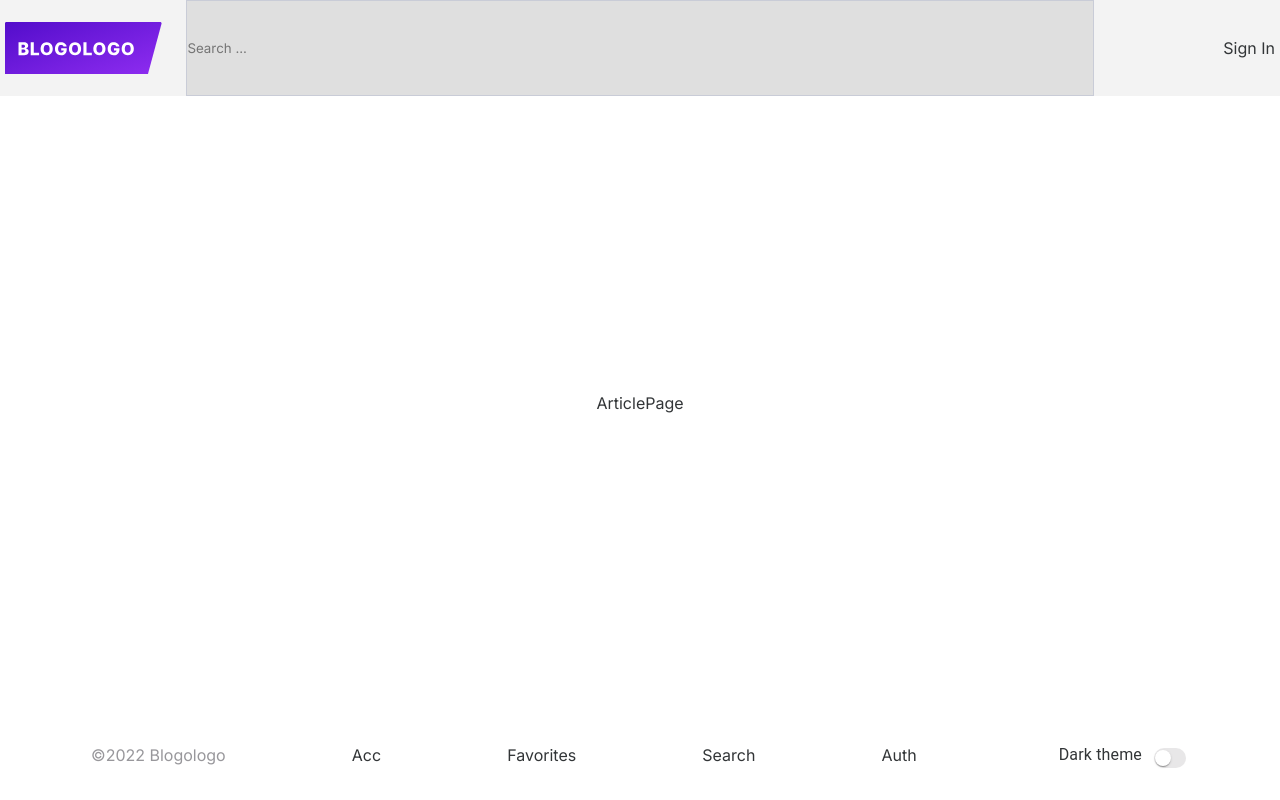
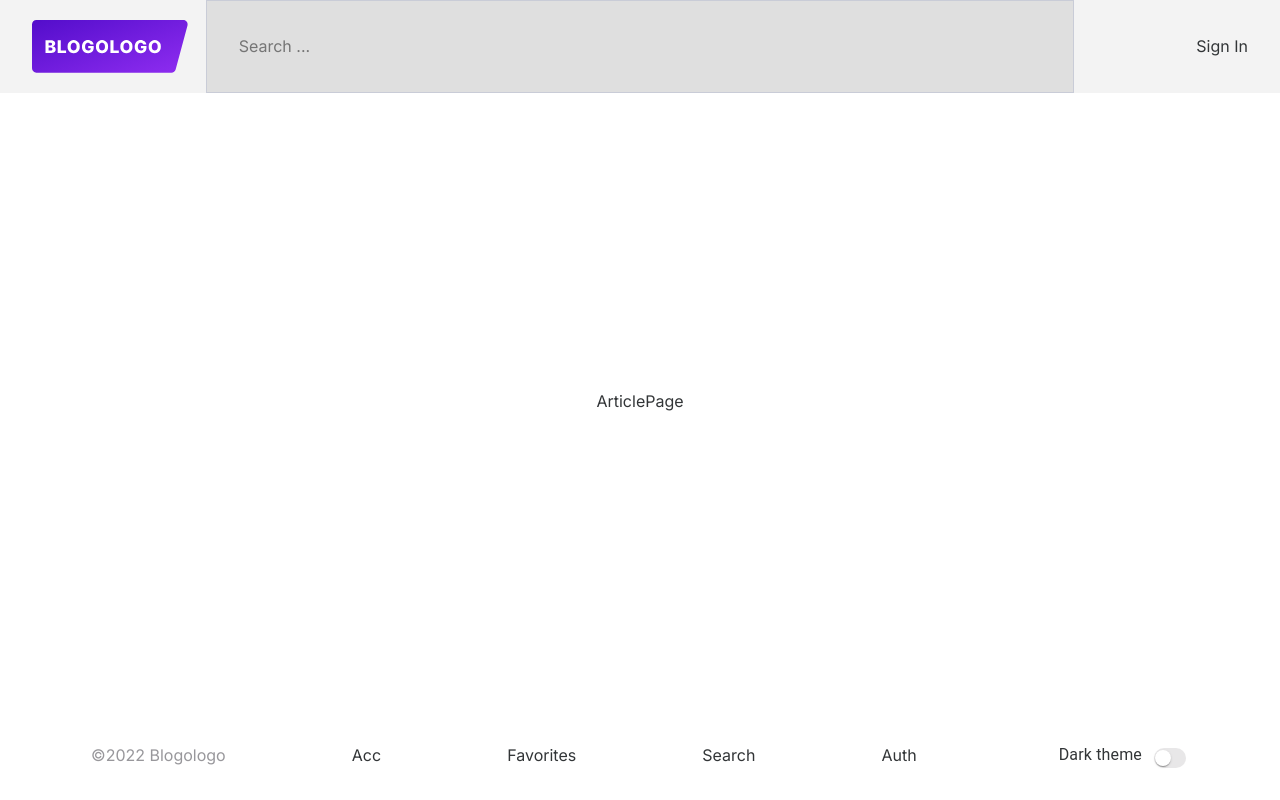
Before and after one commit to marshitsky/BlogoLogo, a React (Create React App) app: page /content in a window 1280 px wide. Both pictures are taken after a click on the icon 1081 px from the left and 48 px from the top of the page. Built offline with nearby package versions, Linux system fonts and the light colour scheme; some icons are missing.

Commit message:
feat(store): add styles to nav-bar

```diff
--- a/src/assets/icons/index.ts
+++ b/src/assets/icons/index.ts
@@ -1,4 +1,5 @@
 import { ReactComponent as SignInIcon } from "./sign-in-icon.svg";
 import { ReactComponent as SearchIcon } from "./search-icon.svg";
+import { ReactComponent as CloseIcon } from "./close-icon.svg";
 
-export { SignInIcon, SearchIcon };
+export { SignInIcon, SearchIcon, CloseIcon };
--- a/src/components/NavBar/styles.ts
+++ b/src/components/NavBar/styles.ts
@@ -1,19 +1,20 @@
 import styled from "styled-components";
-import { Color } from "../../ui";
-import { Search } from "../Search/Search";
 import { NavLink } from "react-router-dom";
+import { Color } from "ui";
+import { Search } from "components/Search/Search";
 
 const Navigation = styled.div`
   display: grid;
   grid-template-columns: 1fr 5fr 1fr;
   align-items: center;
-  height: 96px;
-  padding: 0 5px;
+  padding: 0 32px;
   background-color: ${Color.WHITE_HEADER};
 `;
 
 const StyledNavLink = styled(NavLink)`
   max-width: 157px;
+  padding: 20px 0;
+  border-radius: 4.67px;
 `;
 
 const StyledSearch = styled(Search)`
--- a/src/components/Search/Search.tsx
+++ b/src/components/Search/Search.tsx
@@ -5,7 +5,7 @@ import { StyledInput } from "./styles";
 
 interface IProps {
   placeholder: string;
-  type: HTMLInputTypeAttribute;
+  type: Pick<HTMLInputTypeAttribute, "search">;
   value?: string;
   onChange?: (event: ChangeEvent<HTMLInputElement>) => void;
 }
@@ -17,5 +17,14 @@ export const Search = (props: IProps) => {
 
   useEffect(() => {}, []);
 
-  return <>{isSearchActive ? <StyledInput {...props} /> : <SearchIcon onClick={handleSearch} />}</>;
+  // eslint-disable-next-line max-len
+  return (
+    <>
+      {isSearchActive ? (
+        <StyledInput type="search" placeholder="Search ..." />
+      ) : (
+        <SearchIcon onClick={handleSearch} />
+      )}
+    </>
+  );
 };
--- a/src/components/Search/styles.ts
+++ b/src/components/Search/styles.ts
@@ -1,8 +1,16 @@
 import styled from "styled-components";
+import { Color } from "ui";
 
 const StyledInput = styled.input`
   height: 100%;
+  padding: 0 32px;
   border: 1px solid rgb(15, 44, 148, 0.1);
+  font-size: 16px;
+  color: ${Color.FOOTER_FONT_COLOR};
+  background-color: ${Color.EXTRA_LIGHT};
+  &::-webkit-search-cancel-button {
+    color: #000;
+  }
 `;
 
 export { StyledInput };
--- /dev/null
+++ b/src/pages/FavoritesPage/styles.ts
@@ -0,0 +1,5 @@
+import styled from "styled-components";
+
+const Favorites = styled.div``;
+
+export { Favorites };
```
Also changed, not shown: src/assets/icons/close-icon.svg (added), src/assets/img/logo.svg.
